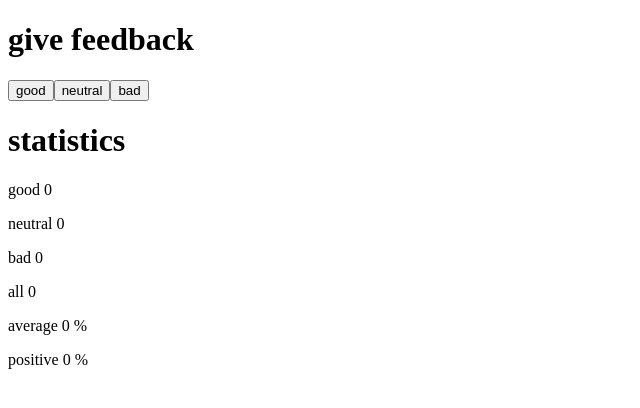
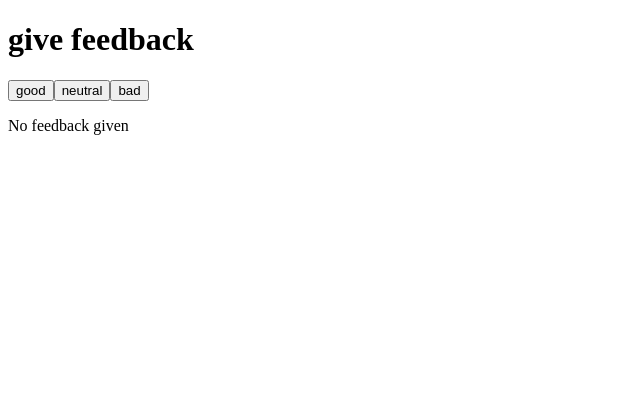
Before and after one commit to CarlosGBGzz/CursoFullStackOpen, a React (Vite) app in the folder Part1/unicafe/: page / in a window 1280 px wide. Shown: the top 408 px of the page, without its empty margins (0-640 px from the left). Built offline with nearby package versions, Linux system fonts and the light colour scheme.

Commit message:
feat: add conditional rendering for empty stats

```diff
--- a/Part1/unicafe/src/App.jsx
+++ b/Part1/unicafe/src/App.jsx
@@ -1,10 +1,14 @@
 import { useState } from 'react'
 
 const Statistics = (props) => {
-  let average = props.total === 0 ? 0 : 100 * (1 * props.good - 1 * props.bad) / props.total
-  let positive = props.total === 0 ? 0 : 100 * props.good / props.total
-
+  if (props.total === 0) {
     return (
+      <p>No feedback given</p>
+    )
+  } else {
+    let average =  100 * (1 * props.good - 1 * props.bad) / props.total
+    let positive =  100 * props.good / props.total
+    return(
       <>
         <h1>statistics</h1>
         <p>good {props.good}</p>
@@ -15,6 +19,7 @@ const Statistics = (props) => {
         <p>positive {positive} %</p>
       </>
     )
+  }
 }
 
 const App = () => {
```
Lines whose indentation alone changed are shown as unchanged.
